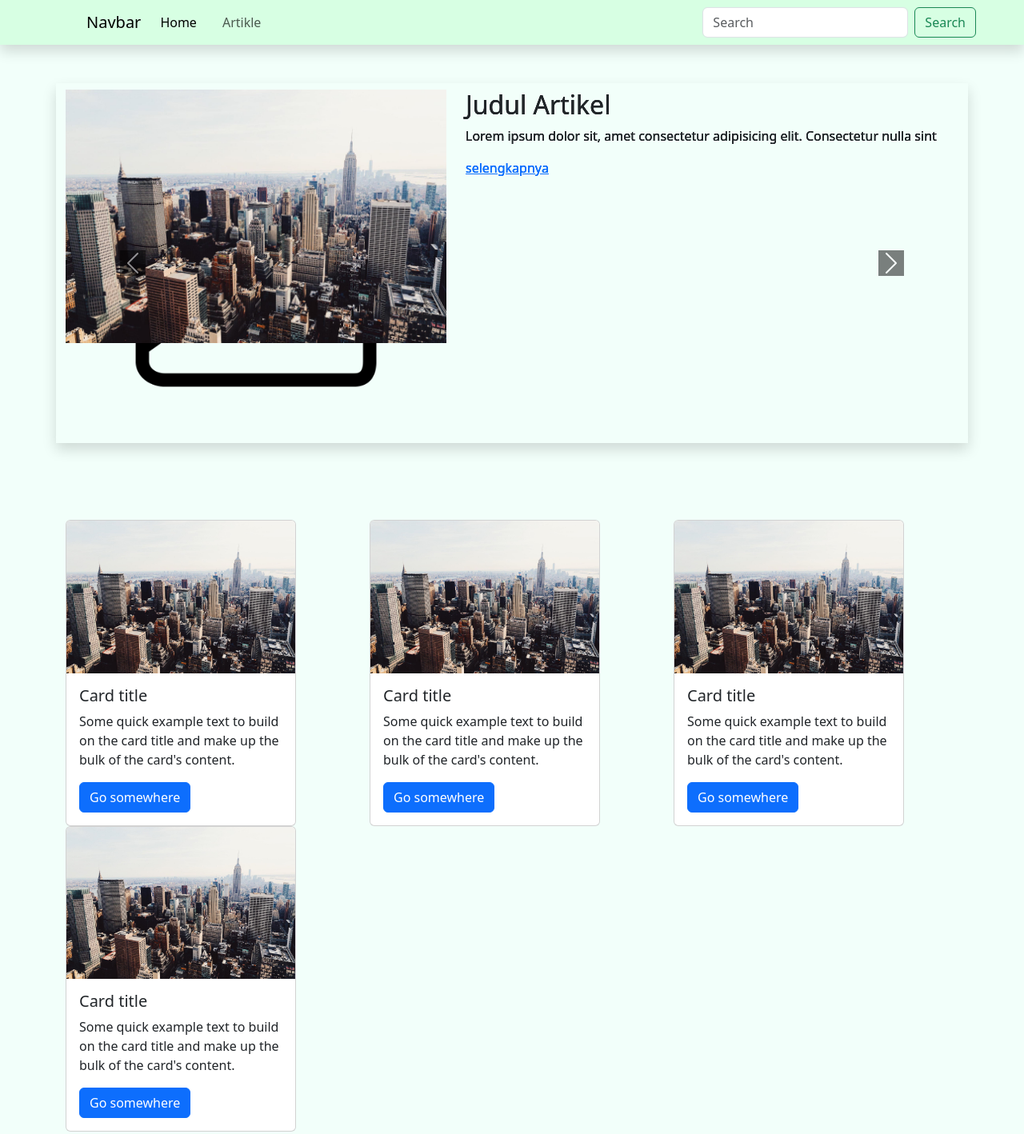
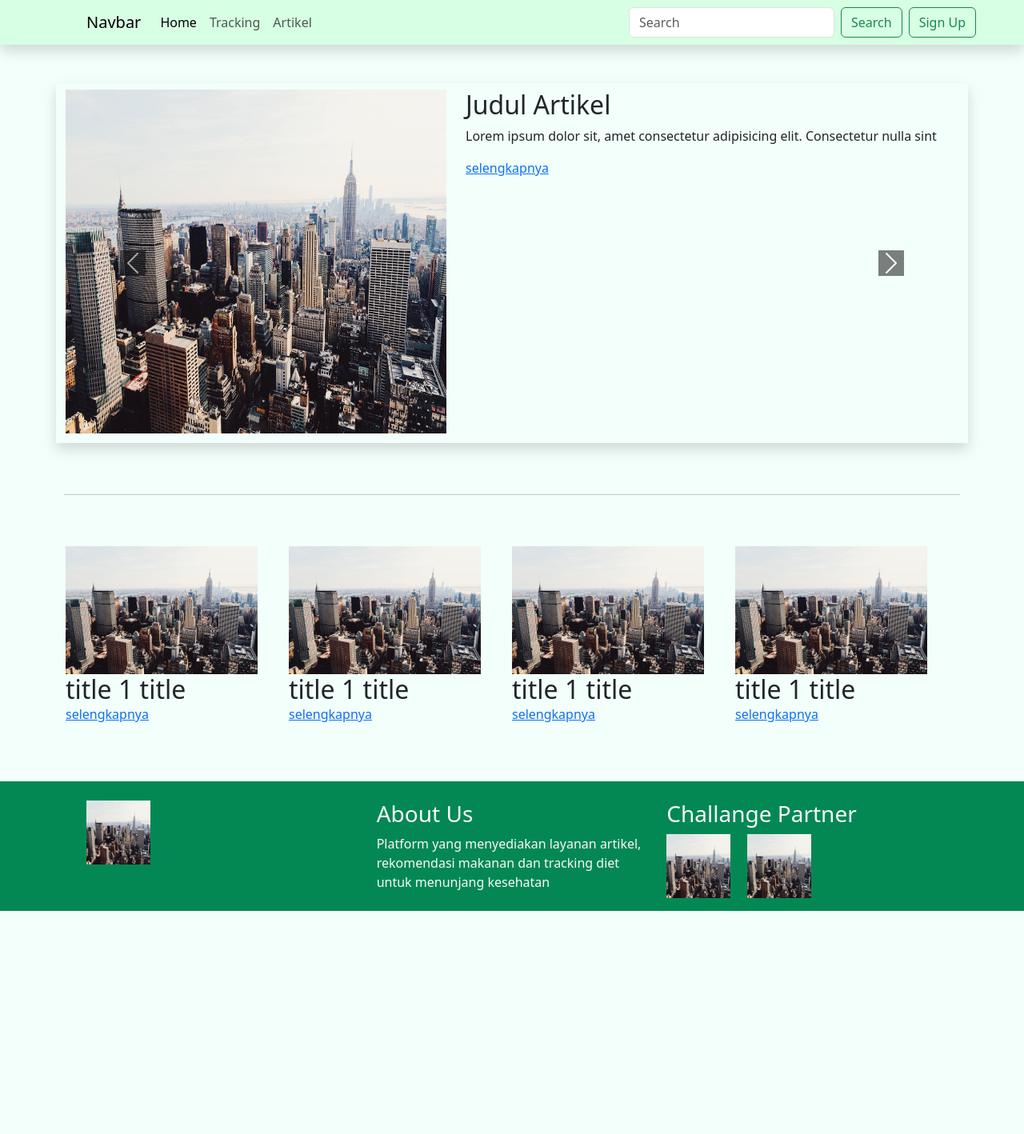
Before and after one commit to naylashalima/FE33, a plain HTML site: page artikel.html in a window 1280 px wide. Shown: the whole page at 80% size. After the commit the page ends 1139 px from the top, so only its background shows below. Drawn offline with nearby package versions, Linux system fonts and the light colour scheme.

Commit message:
revision in index.html & add responsive in artikel.html

```diff
--- /dev/null
+++ b/artikel.css
@@ -0,0 +1,40 @@
+@media screen and (max-width: 400px){
+    #imgCarousel{
+        width: 500px;
+        height: 200px;
+    }
+    #logo{
+        width: 80px;
+        height: 80px;
+    }
+    #imgChallange{
+        width: 80px;
+        height: 80px;
+    }
+    #imgArtikel{
+        width: 150px;
+        height: 160px;
+    }
+}
+@media screen and (min-width: 500px){
+    #imgCarousel{
+        width: 500px;
+        height: 430px;
+    }
+    #logo{
+        width: 80px;
+        height: 80px;
+    }
+    #imgChallange{
+        width: 80px;
+        height: 80px;
+    }
+    #imgArtikel{
+        width: 240px;
+        height: 160px;
+    }
+    hr{
+        margin-right: 80px;
+        margin-left: 80px;
+    }
+}
--- a/artikel.html
+++ b/artikel.html
@@ -6,6 +6,7 @@
     <meta name="viewport" content="width=device-width, initial-scale=1.0">
     <title>Document</title>
     <link href="https://cdn.jsdelivr.net/npm/bootstrap@5.3.0-alpha3/dist/css/bootstrap.min.css" rel="stylesheet" integrity="sha384-KK94CHFLLe+nY2dmCWGMq91rCGa5gtU4mk92HdvYe+M/SXH301p5ILy+dN9+nJOZ" crossorigin="anonymous"/>
+    <link rel="stylesheet" href="artikel.css">
 </head>
 <body style="background-color: #F2FFFA;">
   <nav class="navbar navbar-expand-lg shadow " style="background-color: #D7FFE3;">
@@ -17,13 +18,13 @@
       <div class="collapse navbar-collapse" id="navbarSupportedContent">
         <ul class="navbar-nav me-auto mb-2 mb-lg-0">
           <li class="nav-item">
-                <a class="nav-link active" aria-current="page" href="#">Home</a>
+            <a class="nav-link active" aria-current="page" href="index.html">Home</a>
           </li>
           <li class="nav-item">
-                <a class="nav-link" href="#"></a>
+            <a class="nav-link" href="#">Tracking</a>
           </li>
           <li class="nav-item">
-                <a class="nav-link" href="#">Artikle</a>
+            <a class="nav-link" href="artikel.html">Artikel</a>
           </li>
         </ul>
         <form class="d-flex" role="search">
@@ -32,6 +33,9 @@
             Search
           </button>
         </form>
+        <button class="btn btn-outline-success mt-2 mt-sm-0 ms-sm-2 " type="submit">
+          Sign Up
+        </button>
       </div>
     </div>
   </nav>
@@ -41,28 +45,28 @@
                 <div class="carousel-inner" style="height: 450px;">
                   <div class="carousel-item active">
                     <div class="row pt-2">
-                        <img src="assets/cover_1.jpg" class="h-100" style="width: 500px;" alt="foto">
-                        <div class="col-sm">
+                        <img src="assets/cover_1.jpg" alt="foto" id="imgCarousel">
+                        <div class="mt-2 mt-sm-0 col-sm">
                             <h2>Judul Artikel</h2>
                             <p>Lorem ipsum dolor sit, amet consectetur adipisicing elit. Consectetur nulla sint</p>
                             <a href="">selengkapnya</a>
                         </div>
                     </div>
                   </div>
-                  <div class="carousel-item active">
+                  <div class="carousel-item">
                     <div class="row pt-2">
-                        <img src="assets/picture.png" style="width: 500px;" alt="foto">
-                        <div class="col-sm">
+                        <img src="assets/picture.png"  alt="foto" id="imgCarousel">
+                        <div class="mt-2 mt-sm-0 col-sm">
                             <h2>Judul Artikel</h2>
                             <p>Lorem ipsum dolor sit, amet consectetur adipisicing elit. Consectetur nulla sint</p>
                             <a href="">selengkapnya</a>
                         </div>
                     </div>
                   </div>
-                  <div class="carousel-item active">
+                  <div class="carousel-item">
                     <div class="row pt-2">
-                        <img src="assets/cover_1.jpg" style="width: 500px;" alt="foto">
-                        <div class="col-sm">
+                        <img src="assets/cover_1.jpg"  alt="foto" id="imgCarousel">
+                        <div class="mt-2 mt-sm-0 col-sm">
                             <h2>Judul Artikel</h2>
                             <p>Lorem ipsum dolor sit, amet consectetur adipisicing elit. Consectetur nulla sint</p>
                             <a href="">selengkapnya</a>
@@ -81,50 +85,47 @@
             </div>
         </div>
     </section>
+    <hr>
     <section class="container">
-        <div class="row py-5">
-            <div class="col-sm">
-                <div class="card" style="width: 18rem;">
-                    <img src="assets/cover_1.jpg" class="card-img-top" alt="...">
-                    <div class="card-body">
-                      <h5 class="card-title">Card title</h5>
-                      <p class="card-text">Some quick example text to build on the card title and make up the bulk of the card's content.</p>
-                      <a href="#" class="btn btn-primary">Go somewhere</a>
+        <div class="d-flex flex-wrap justify-content-evenly py-5">
+            <div class="col-sm mb-4">
+                <img src="assets/cover_1.jpg" alt="" class="" id="imgArtikel">
+                <h2 class="mb-0">title 1 title</h2>
+                <a href="">selengkapnya</a>
             </div>
+            <div class="col-sm mb-4">
+              <img src="assets/cover_1.jpg" alt="" class="" id="imgArtikel">
+              <h2 class="mb-0">title 1 title</h2>
+              <a href="">selengkapnya</a>
             </div>
+            <div class="col-sm mb-4">
+              <img src="assets/cover_1.jpg" alt="" class="" id="imgArtikel">
+              <h2 class="mb-0">title 1 title</h2>
+              <a href="">selengkapnya</a>
             </div>
-            <div class="col-sm">
-                <div class="card" style="width: 18rem;">
-                    <img src="assets/cover_1.jpg" class="card-img-top" alt="...">
-                    <div class="card-body">
-                      <h5 class="card-title">Card title</h5>
-                      <p class="card-text">Some quick example text to build on the card title and make up the bulk of the card's content.</p>
-                      <a href="#" class="btn btn-primary">Go somewhere</a>
-                    </div>
-                  </div>
-            </div>
-            <div class="col-sm">
-                <div class="card" style="width: 18rem;">
-                    <img src="assets/cover_1.jpg" class="card-img-top" alt="...">
-                    <div class="card-body">
-                      <h5 class="card-title">Card title</h5>
-                      <p class="card-text">Some quick example text to build on the card title and make up the bulk of the card's content.</p>
-                      <a href="#" class="btn btn-primary">Go somewhere</a>
-                    </div>
-                  </div>
-            </div>
-            <div class="col-sm">
-                <div class="card" style="width: 18rem;">
-                    <img src="assets/cover_1.jpg" class="card-img-top" alt="...">
-                    <div class="card-body">
-                      <h5 class="card-title">Card title</h5>
-                      <p class="card-text">Some quick example text to build on the card title and make up the bulk of the card's content.</p>
-                      <a href="#" class="btn btn-primary">Go somewhere</a>
-                    </div>
-                  </div>
+            <div class="col-sm mb-4">
+              <img src="assets/cover_1.jpg" alt="" class="" id="imgArtikel">
+              <h2 class="mb-0">title 1 title</h2>
+              <a href="">selengkapnya</a>
             </div>
         </div>
     </section>
+    <footer class="mx-0" style="background-color: #048853;">
+      <div class="row py-2 px-2 mx-sm-5 px-sm-5 text-light">
+        <div class="col-sm mt-3">
+          <img src="assets/cover_1.jpg" alt="logo" id="logo">
+        </div>
+        <div class="col-sm mt-3">
+          <h3>About Us</h3>
+          <p>Platform yang menyediakan layanan artikel, rekomendasi makanan dan tracking diet untuk menunjang kesehatan</p>
+        </div>
+        <div class="col-sm mt-3">
+          <h3>Challange Partner</h3>
+          <img src="assets/cover_1.jpg" alt="foto" id="imgChallange" class="me-3">
+          <img src="assets/cover_1.jpg" alt="foto" id="imgChallange">
+        </div>
+      </div>
+    </footer>
     <script src="https://cdn.jsdelivr.net/npm/bootstrap@5.3.0-alpha3/dist/js/bootstrap.bundle.min.js" integrity="sha384-ENjdO4Dr2bkBIFxQpeoTz1HIcje39Wm4jDKdf19U8gI4ddQ3GYNS7NTKfAdVQSZe" crossorigin="anonymous"></script>
 </body>
 </html>
--- /dev/null
+++ b/index.css
@@ -0,0 +1,20 @@
+@media screen and (max-width: 400px){
+    #imgChallange{
+        width: 80px;
+        height: 80px;
+    }
+    #logo{
+        width: 80px;
+        height: 80px;
+    }
+}
+@media screen and (min-width: 500px){
+    #imgChallange{
+        width: 80px;
+        height: 80px;
+    }
+    #logo{
+        width: 80px;
+        height: 80px;
+    }
+}
```
Also changed, not shown: index.html (+37 -21 lines). Lines whose indentation alone changed are shown as unchanged.
